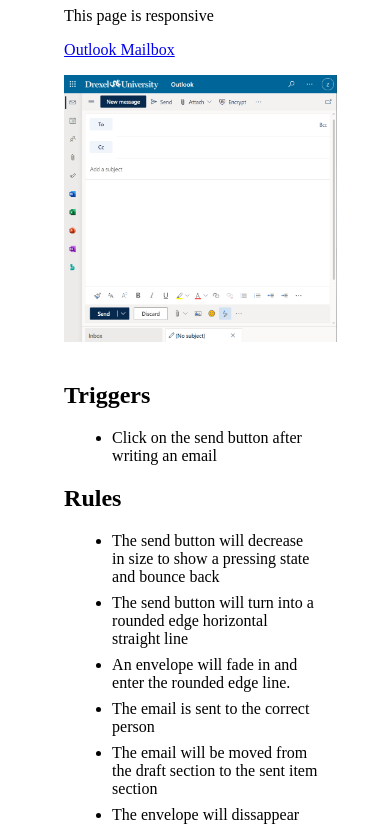
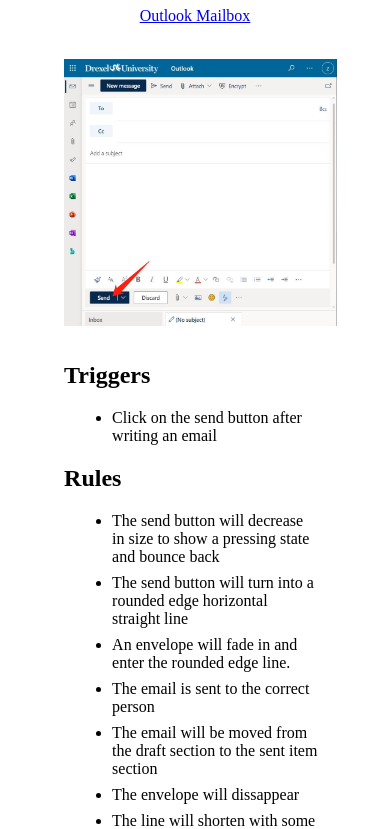
Before and after one commit to lingan233/idm241-lz435, a plain HTML site: page alpha/index.html in a window 390 px wide. Shown: the part 73-902 px from the top of the page. Drawn offline with Linux system fonts and the light colour scheme.

Commit message:
Add files via upload

```diff
--- a/alpha/index.html
+++ b/alpha/index.html
@@ -33,6 +33,13 @@
             max-height: 20rem;
             padding: 1rem 0;
             max-width: 70vw;
+            display: block;
+            margin: 0 auto;
+        }
+
+        h1, a {
+            text-align: center;
+            display: block;
         }
     }
 </style>
@@ -40,10 +47,9 @@
 <body>
     <div>
         <h1>Outlook Send Mail</h1>
-        <p>This page is responsive</p>
         <a href="https://outlook.office365.com/mail/inbox">Outlook Mailbox</a>
         <br>
-        <img src="outlook-draft.png" alt="">
+        <img src="outlook-draft.jpg" alt="">
 
         <h2>Triggers</h2>
         <ul>
```
Also changed, not shown: alpha/outlook-draft.jpg (added).
